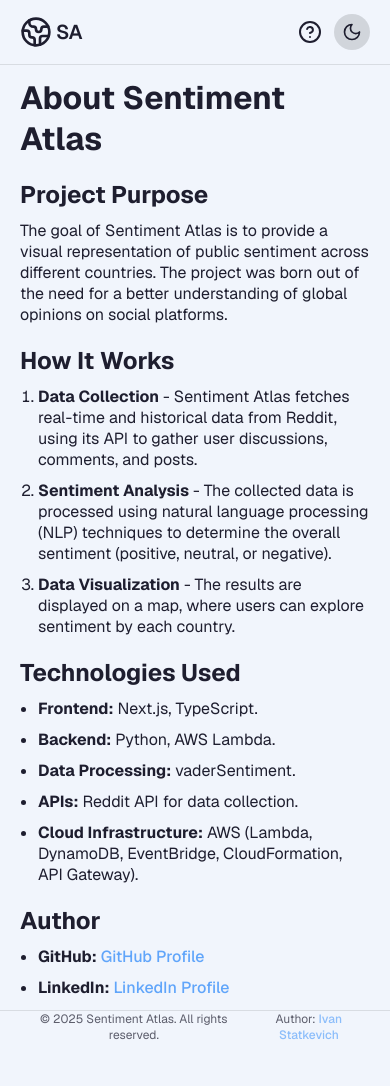
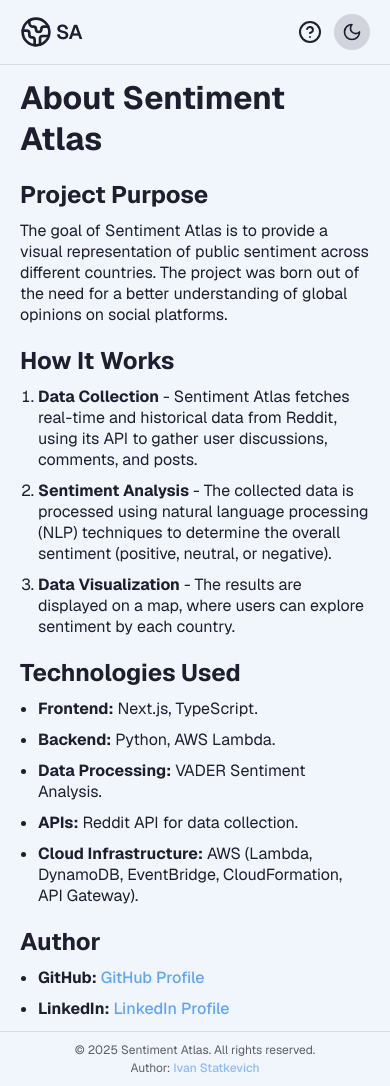
Before and after one commit to mist941/sentiment-atlas.frontend, a Next.js app: page /about in a window 390 px wide. Before the commit the page ends 1042 px from the top, so only its background shows below. Built offline with nearby package versions, Linux system fonts and the light colour scheme.

Commit message:
Enhance responsiveness and update terminology in About page

```diff
--- a/src/app/about/page.tsx
+++ b/src/app/about/page.tsx
@@ -43,7 +43,7 @@
             <b>Backend:</b> Python, AWS Lambda.
           </li>
           <li>
-            <b>Data Processing:</b> vaderSentiment.
+            <b>Data Processing:</b> VADER Sentiment Analysis.
           </li>
           <li>
             <b>APIs:</b> Reddit API for data collection.
--- a/src/app/layout.module.css
+++ b/src/app/layout.module.css
@@ -10,3 +10,9 @@
 .container {
   display: flex;
 }
+
+@media (width < 768px) {
+  .layout {
+    grid-template-rows: 65px 1fr 55px;
+  }
+}
--- a/src/components/Footer/Footer.module.css
+++ b/src/components/Footer/Footer.module.css
@@ -20,3 +20,12 @@
   color: rgb(96 165 250);
   font-weight: 500;
 }
+
+@media (width < 768px) {
+  .footer {
+    flex-direction: column;
+    justify-content: space-between;
+    text-align: center;
+    padding: 10px 20px;
+  }
+}
```
